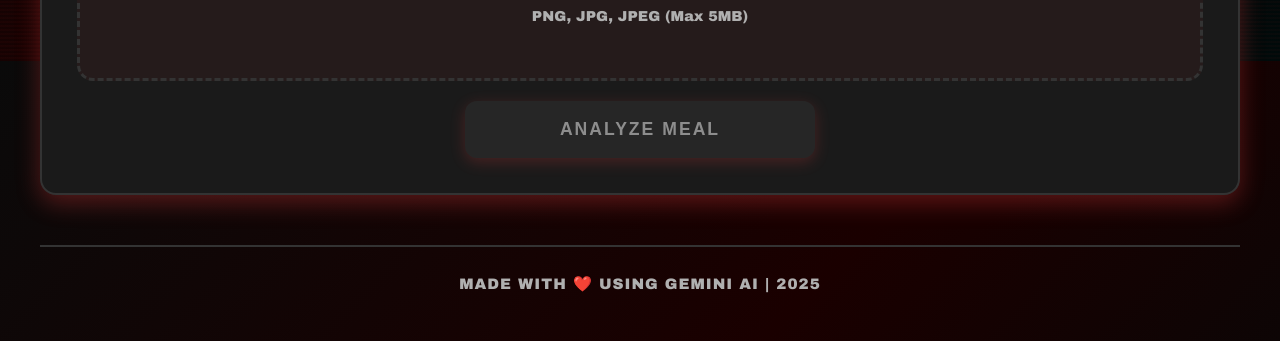
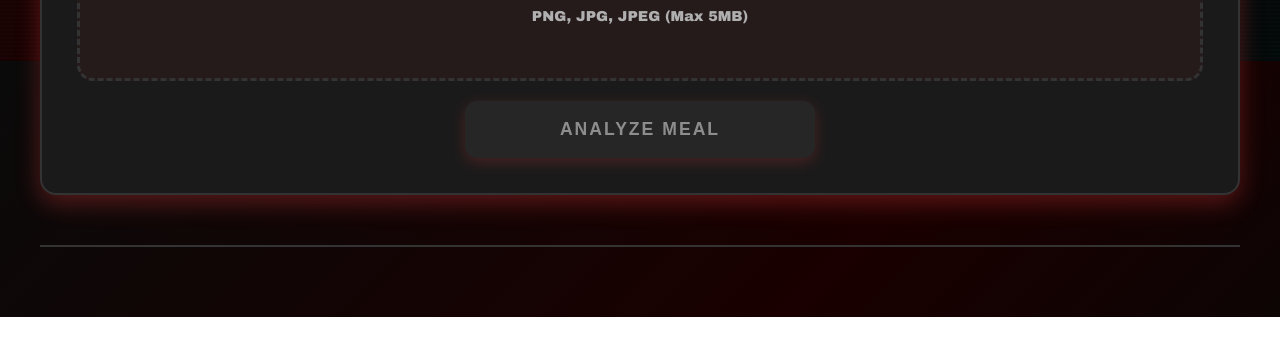
Before and after one commit to Sharjeel1042/Food_App, a plain HTML site: page index.html in a window 1280 px wide. Shown: the part 739-1080 px from the top of the page. After the commit the page ends 1056 px from the top, so only its background shows below. Drawn offline with Linux system fonts and the light colour scheme.

Commit message:
Removed Footer

```diff
--- a/index.html
+++ b/index.html
@@ -263,7 +263,7 @@
 
         <!-- Footer -->
         <footer>
-            <p>Made with ❤️ using Gemini AI | <span id="currentYear"></span></p>
+
         </footer>
     </div>
 
```
